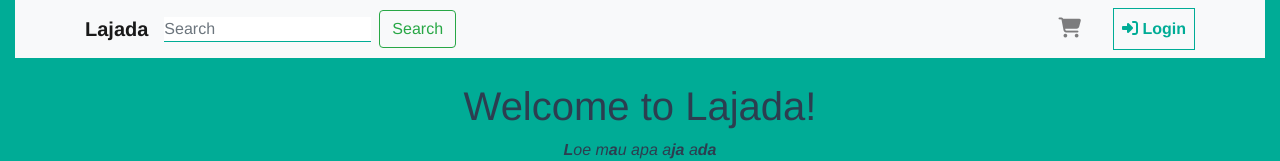
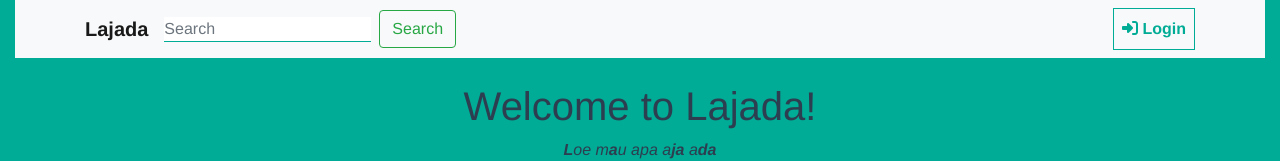
Before and after one commit to rmt-07-glasgow-fox/e-commerce-customer, a Vue app: page / in a window 1280 px wide. Shown: the top 161 px of the page. Built offline with nearby package versions, Linux system fonts and the light colour scheme; no server answers; what vue-sweetalert2 would draw is missing.

Commit message:
hide cart icon when user is not logged in

```diff
--- a/src/components/Navbar.vue
+++ b/src/components/Navbar.vue
@@ -12,7 +12,7 @@
           <button class="btn btn-outline-success my-2 my-sm-0" type="submit">Search</button>
         </form>
         <ul class="navbar-nav ml-auto">
-          <li class="nav-item" @click='goToCartPage' v-show="currentRouteName !== 'CartPage'">
+          <li class="nav-item" @click='goToCartPage' v-show="currentRouteName !== 'CartPage' && isLogoutActive">
             <a class="nav-link" href="#"><i class="fas fa-shopping-cart fa-lg"></i></a>
           </li>
           <li class="nav-item logout-btn ml-4" @click='logout' v-show='isLogoutActive'>
```
